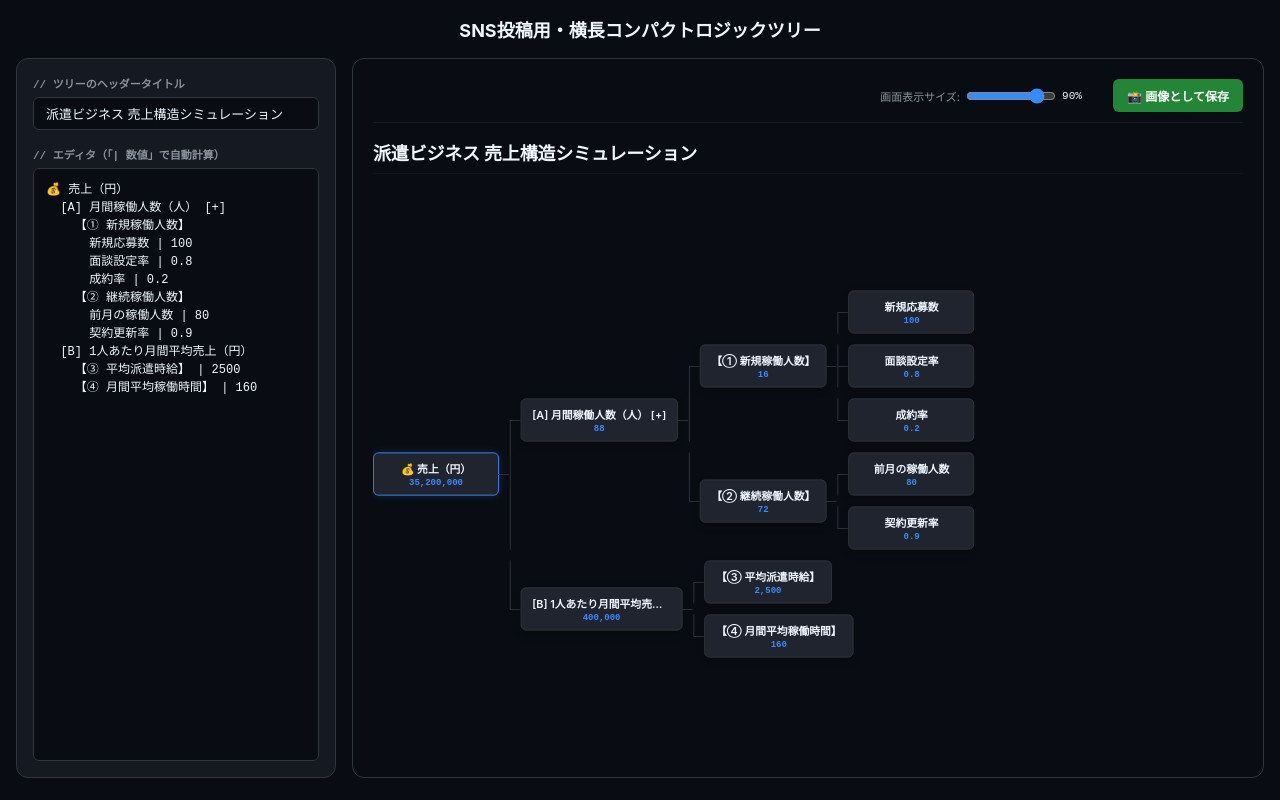
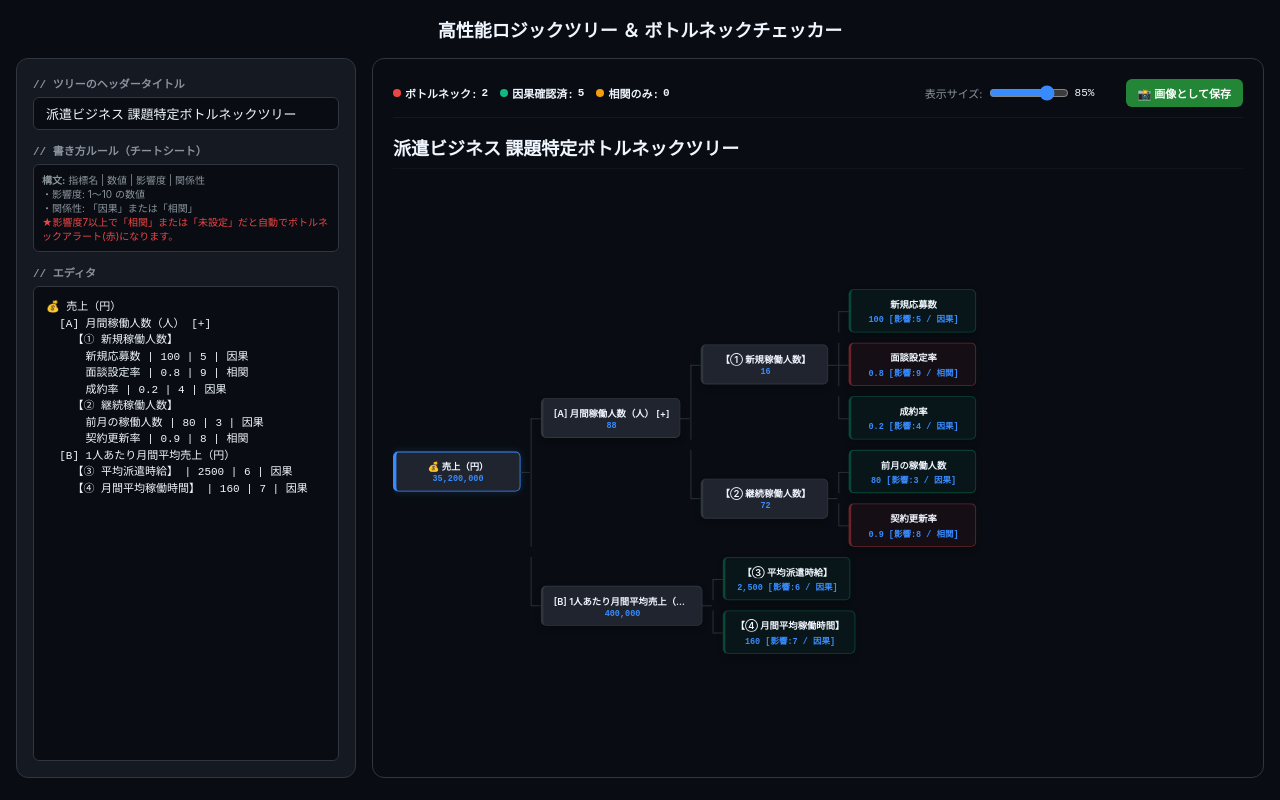
Before and after one commit to sarrow04/momo, a plain HTML site: page index.html in a window 1280 px wide. Drawn offline with nearby package versions, Linux system fonts and the light colour scheme.

Commit message:
index.html を更新

```diff
--- a/index.html
+++ b/index.html
@@ -3,7 +3,7 @@
 <head>
 <meta charset="UTF-8">
 <meta name="viewport" content="width=device-width, initial-scale=1.0">
-<title>画像ダウンロード対応・ロジックツリーシミュレーター</title>
+<title>フルスペック・ロジックツリー＆ボトルネックチェッカー</title>
 <script src="https://cdnjs.cloudflare.com/ajax/libs/html2canvas/1.4.1/html2canvas.min.js"></script>
 <style>
 :root{
@@ -15,7 +15,12 @@
   --blue-glow:#388BFD;
   --card-bg:#1F242E;
   --line-color:#30363D;
-  --zoom-scale: 0.9;
+  --zoom-scale: 0.85;
+
+  /* ボトルネックチェッカー用カラー */
+  --red:#EF4444;
+  --green:#10B981;
+  --yellow:#F59E0B;
 }
 *{box-sizing:border-box;margin:0;padding:0}
 body{background:var(--bg);color:var(--text);font-family:-apple-system,BlinkMacSystemFont,'Segoe UI',sans-serif;min-height:100vh;padding:16px}
@@ -23,61 +28,63 @@ body{background:var(--bg);color:var(--text);font-family:-apple-system,BlinkMacSy
 header{text-align:center;margin-bottom:16px}
 header h1{font-size:18px;font-weight:700}
 
-.layout{display:grid;grid-template-columns:320px 1fr;gap:16px;max-width:1600px;margin:0 auto;height:calc(100vh - 80px)}
+.layout{display:grid;grid-template-columns:340px 1fr;gap:16px;max-width:1600px;margin:0 auto;height:calc(100vh - 80px)}
 @media(max-width:900px){.layout{grid-template-columns:1fr;height:auto}}
 
 /* ── 左側：入力パネル ── */
 .panel{background:var(--panel-bg);border:1px solid var(--border);border-radius:12px;padding:16px;display:flex;flex-direction:column}
 .panel-title{font-size:11px;font-weight:600;color:var(--muted);margin-bottom:6px;font-family:monospace;text-transform:uppercase}
+.cheatsheet{background:var(--bg);border:1px solid var(--border);border-radius:6px;padding:8px;font-size:10px;color:var(--muted);margin-bottom:12px;line-height:1.4}
 
 #title-input {
   background: var(--bg); border: 1px solid var(--border); border-radius: 6px; color: var(--text);
-  padding: 8px 12px; font-size: 13px; outline: none; margin-bottom: 16px;
+  padding: 8px 12px; font-size: 13px; outline: none; margin-bottom: 12px;
 }
-#title-input:focus { border-color: var(--blue-glow); }
-textarea{flex:1;background:var(--bg);border:1px solid var(--border);border-radius:6px;color:var(--text);font-family:'Courier New',monospace;font-size:12px;padding:12px;resize:none;outline:none;line-height:1.5;min-height:250px}
+textarea{flex:1;background:var(--bg);border:1px solid var(--border);border-radius:6px;color:var(--text);font-family:'Courier New',monospace;font-size:11px;padding:12px;resize:none;outline:none;line-height:1.5;min-height:250px}
 
-/* ── 右側：ツリー表示キャンバス ── */
+/* ── 右側：キャンバス ── */
 .tree-canvas{flex:1;background:var(--bg);border:1px solid var(--border);border-radius:12px;padding:20px;overflow:auto;display:flex;flex-direction:column;position:relative}
 
-/* 上部コントロール */
-.canvas-controls-bar{display:flex;justify-content:flex-end;align-items:center;margin-bottom:16px;flex-shrink:0;padding-bottom:10px;border-bottom:1px solid rgba(48,54,61,0.3)}
+/* コントロール＆サマリーカウンター */
+.canvas-controls-bar{display:flex;justify-content:space-between;align-items:center;margin-bottom:16px;flex-shrink:0;padding-bottom:10px;border-bottom:1px solid rgba(48,54,61,0.3);gap:10px;flex-wrap:wrap}
+.counter-box{display:flex;gap:12px;font-size:11px;font-weight:600;font-family:monospace}
+.count-item{display:flex;align-items:center;gap:4px}
+.count-dot{width:8px;height:8px;border-radius:50%}
+
 .canvas-controls{display:flex;align-items:center;gap:16px;}
 .zoom-ctrl{display:flex;align-items:center;gap:6px;font-size:11px;color:var(--muted)}
-.zoom-ctrl input[type="range"] { cursor: pointer; accent-color: var(--blue-glow); width: 90px; }
+.zoom-ctrl input[type="range"] { cursor: pointer; accent-color: var(--blue-glow); width: 80px; }
 #zoom-val { font-family: monospace; color: var(--text); min-width: 35px; }
+.download-btn{background:#238636;color:#fff;border:none;border-radius:6px;padding:6px 12px;font-size:11px;font-weight:600;cursor:pointer;}
 
-/* ★ボタンをグリーンにして画像保存用に変更 */
-.download-btn{background:#238636;color:#fff;border:none;border-radius:6px;padding:8px 14px;font-size:12px;font-weight:600;cursor:pointer;transition: opacity 0.2s;}
-.download-btn:hover{opacity: 0.9;}
-
-/* ── 基本外観（スマホでは縦に並ぶが、画像化の瞬間は強制的に美しい横長になる） ── */
+/* 表示領域 */
 .canvas-body { display: flex; flex-direction: column; gap: 16px; flex: 1; justify-content: start; }
 .title-zone { width: 100%; border-bottom: 1px solid rgba(48,54,61,0.2); padding-bottom: 8px; }
-.canvas-title { font-size: 18px; font-weight: 700; color: var(--text); letter-spacing: -0.01em; }
+.canvas-title { font-size: 18px; font-weight: 700; color: var(--text); }
 
 .tree-zone { flex: 1; overflow: auto; display: flex; align-items: center; }
-.tree-container {
-  transform: scale(var(--zoom-scale));
-  transform-origin: left center;
-  display: flex;
-  flex-direction: column;
-}
+.tree-container { transform: scale(var(--zoom-scale)); transform-origin: left center; display: flex; flex-direction: column; }
 .tree-branch { display: flex; align-items: center; position: relative; }
 
-/* ── 4角ボックス＆接続線のデザイン ── */
+/* ── 4角ボックス（ボトルネック対応） ── */
 .node-box {
   background: var(--card-bg); border: 1px solid var(--border); color: var(--text);
-  padding: 8px 12px; border-radius: 6px; min-width: 140px; max-width: 180px;
+  padding: 8px 12px; border-radius: 6px; min-width: 150px; max-width: 190px;
   text-align: center; box-shadow: 0 4px 8px rgba(0,0,0,0.3); position: relative; z-index: 2; display: flex; flex-direction: column; gap: 2px;
+  border-left: 3px solid var(--border); /* 左端にステータス線をデフォルト配置 */
 }
-.node-box.root-node { border: 1.5px solid var(--blue-glow); box-shadow: 0 0 10px rgba(56, 139, 253, 0.2); }
-.node-title { font-size: 12px; font-weight: 600; white-space: nowrap; overflow: hidden; text-overflow: ellipsis; }
+.node-box.root-node { border: 1.5px solid var(--blue-glow); border-left: 4px solid var(--blue-glow); box-shadow: 0 0 10px rgba(56, 139, 253, 0.2); }
+.node-title { font-size: 11px; font-weight: 600; white-space: nowrap; overflow: hidden; text-overflow: ellipsis; }
 .node-sub { font-size: 10px; color: var(--blue-glow); font-weight: 700; font-family: monospace; }
 .node-box:not(.has-val) .node-sub { color: var(--muted); font-weight: 400; }
 
+/* ボトルネックアラートクラス */
+.node-box.bn-bottleneck { border-left-color: var(--red); background: rgba(239, 68, 68, 0.05); border-color: rgba(239, 68, 68, 0.4); }
+.node-box.bn-causal { border-left-color: var(--green); background: rgba(16, 185, 129, 0.05); border-color: rgba(16, 185, 129, 0.3); }
+.node-box.bn-corr { border-left-color: var(--yellow); background: rgba(245, 158, 11, 0.05); border-color: rgba(245, 158, 11, 0.3); }
+
+/* 接続線 */
 .children-container { display: flex; flex-direction: column; gap: 12px; padding-left: 24px; position: relative; }
-
 .node-box::after { content: ''; position: absolute; top: 50%; right: -12px; width: 12px; height: 1px; background: var(--line-color); z-index: 1; }
 .node-box.leaf::after { display: none; }
 .children-container > .tree-branch::before { content: ''; position: absolute; top: 50%; left: -12px; width: 12px; height: 1px; background: var(--line-color); z-index: 1; }
@@ -87,62 +94,61 @@ textarea{flex:1;background:var(--bg);border:1px solid var(--border);border-radiu
 .children-container > .tree-branch:not(:first-child):not(:last-child)::after { top: 0; bottom: 0; }
 .children-container > .tree-branch:first-child:last-child::after { display: none; }
 
-/* ── 📸 画像エクスポート時だけの「超きれいな横長」強制CSS ── */
+/* 画像エクスポート用スタイル */
 .canvas-body.exporting {
-  display: flex !important;
-  flex-direction: row !important; /* 絶対に横並び */
-  align-items: center !important;
-  gap: 32px !important;
-  padding: 40px !important;
-  background: #090D13 !important;
-  width: max-content !important; /* 横幅をコンテンツに自動追従 */
-  height: auto !important;
+  display: flex !important; flex-direction: row !important; align-items: center !important; gap: 32px !important; padding: 40px !important; background: #090D13 !important; width: max-content !important; height: auto !important;
 }
-.canvas-body.exporting .title-zone {
-  width: 180px !important;
-  border-right: 1px solid rgba(48,54,61,0.5) !important;
-  border-bottom: none !important;
-  padding-bottom: 0 !important;
-  padding-right: 20px !important;
-}
-.canvas-body.exporting .tree-container {
-  transform: none !important; /* ボケ防止のために一度等倍でキャプチャ */
-}
+.canvas-body.exporting .title-zone { width: 180px !important; border-right: 1px solid rgba(48,54,61,0.5) !important; border-bottom: none !important; padding-bottom: 0 !important; padding-right: 20px !important; }
+.canvas-body.exporting .tree-container { transform: none !important; }
 </style>
 </head>
 <body>
 
 <header>
-  <h1>SNS投稿用・横長コンパクトロジックツリー</h1>
+  <h1>高性能ロジックツリー ＆ ボトルネックチェッカー</h1>
 </header>
 
 <div class="layout">
   <div class="panel">
     <div class="panel-title">// ツリーのヘッダータイトル</div>
-    <input type="text" id="title-input" placeholder="タイトル" value="派遣ビジネス 売上構造シミュレーション">
+    <input type="text" id="title-input" value="派遣ビジネス 課題特定ボトルネックツリー">
 
-    <div class="panel-title">// エディタ（「| 数値」で自動計算）</div>
+    <div class="panel-title">// 書き方ルール（チートシート）</div>
+    <div class="cheatsheet">
+      <strong>構文:</strong> 指標名 | 数値 | 影響度 | 関係性<br>
+      ・影響度: 1〜10 の数値<br>
+      ・関係性: 「因果」または「相関」<br>
+      <span style="color:var(--red)">★影響度7以上で「相関」または「未設定」だと自動でボトルネックアラート(赤)になります。</span>
+    </div>
+
+    <div class="panel-title">// エディタ</div>
     <textarea id="tree-input" spellcheck="false">💰 売上（円）
   [A] 月間稼働人数（人） [+]
     【① 新規稼働人数】
-      新規応募数 | 100
-      面談設定率 | 0.8
-      成約率 | 0.2
+      新規応募数 | 100 | 5 | 因果
+      面談設定率 | 0.8 | 9 | 相関
+      成約率 | 0.2 | 4 | 因果
     【② 継続稼働人数】
-      前月の稼働人数 | 80
-      契約更新率 | 0.9
+      前月の稼働人数 | 80 | 3 | 因果
+      契約更新率 | 0.9 | 8 | 相関
   [B] 1人あたり月間平均売上（円）
-    【③ 平均派遣時給】 | 2500
-    【④ 月間平均稼働時間】 | 160</textarea>
+    【③ 平均派遣時給】 | 2500 | 6 | 因果
+    【④ 月間平均稼働時間】 | 160 | 7 | 因果</textarea>
   </div>
 
   <div class="tree-canvas">
     <div class="canvas-controls-bar">
+      <div class="counter-box">
+        <div class="count-item"><div class="count-dot" style="background:var(--red)"></div>ボトルネック: <span id="cb-cnt">0</span></div>
+        <div class="count-item"><div class="count-dot" style="background:var(--green)"></div>因果確認済: <span id="cc-cnt">0</span></div>
+        <div class="count-item"><div class="count-dot" style="background:var(--yellow)"></div>相関のみ: <span id="cr-cnt">0</span></div>
+      </div>
+
       <div class="canvas-controls">
         <div class="zoom-ctrl">
-          <span>画面表示サイズ:</span>
-          <input type="range" id="zoom-slider" min="0.3" max="1.0" step="0.05" value="0.9">
-          <span id="zoom-val">90%</span>
+          <span>表示サイズ:</span>
+          <input type="range" id="zoom-slider" min="0.3" max="1.0" step="0.05" value="0.85">
+          <span id="zoom-val">85%</span>
         </div>
         <button class="download-btn" onclick="saveAsImage()">📸 画像として保存</button>
       </div>
@@ -170,6 +176,13 @@ const canvasTitleDisplay = document.getElementById('canvas-title-display');
 const zoomSlider = document.getElementById('zoom-slider');
 const zoomVal = document.getElementById('zoom-val');
 
+// カウンター要素
+const cbCnt = document.getElementById('cb-cnt');
+const ccCnt = document.getElementById('cc-cnt');
+const crCnt = document.getElementById('cr-cnt');
+
+let globalCounts = { bottleneck: 0, causal: 0, corr: 0 };
+
 function updateTitleDisplay() {
   canvasTitleDisplay.textContent = titleInput.value;
 }
@@ -182,42 +195,11 @@ zoomSlider.addEventListener('input', (e) => {
   zoomVal.textContent = Math.round(val * 100) + '%';
 });
 
-// ★ワンクリックで高解像度横長PNGをダウンロードするコアロジック
-function saveAsImage() {
-  const target = document.getElementById('capture-target');
-
-  // 1. 画像化のために一時的に「横長エクスポートモード」のCSSを適用
-  target.classList.add('exporting');
-
-  // 2. CSSが適用されるのをわずかに待ってからキャプチャ
-  setTimeout(() => {
-    html2canvas(target, {
-      backgroundColor: '#090D13', // 背景色を黒に固定
-      scale: 2,                   // ★解像度を2倍にしてXやnoteでも文字が絶対ボケないようにする
-      logging: false,
-      width: target.scrollWidth,
-      height: target.scrollHeight
-    }).then(canvas => {
-      // 3. キャプチャが終わったら画面の表示を元に戻す
-      target.classList.remove('exporting');
-
-      // 4. ダウンロード処理を実行
-      const link = document.createElement('a');
-      const filename = titleInput.value.trim() || 'logic-tree';
-      link.download = filename + '.png';
-      link.href = canvas.toDataURL('image/png');
-      link.click();
-    });
-  }, 100);
-}
-
-function escapeHtml(str) {
-  return str.replace(/&/g, '&amp;').replace(/</g, '&lt;').replace(/>/g, '&gt;');
-}
-
+// 解析・計算・ボトルネック判定
 function parseAndCalculateTree(text) {
   const lines = text.split('\n');
   const nodes = [];
+  globalCounts = { bottleneck: 0, causal: 0, corr: 0 };
 
   lines.forEach((line, index) => {
     if (!line.trim()) return;
@@ -227,16 +209,49 @@ function parseAndCalculateTree(text) {
     let name = rawName;
     let customSub = "";
     let value = null;
+    let score = 0;
+    let rel = "none";
 
+    // 「|」で分割
     if (rawName.includes('|')) {
       const parts = rawName.split('|');
-      name = parts[0].trim();
-      customSub = parts[1].trim();
+      name = parts[0] ? parts[0].trim() : "";
+      customSub = parts[1] ? parts[1].trim() : "";
+
+      // 数値解析
       const num = parseFloat(customSub.replace(/,/g, ''));
       if (!isNaN(num)) value = num;
+
+      // 影響度解析 (parts[2])
+      if (parts[2]) {
+        const s = parseInt(parts[2].trim());
+        if (!isNaN(s)) score = s;
+      }
+
+      // 関係性解析 (parts[3])
+      if (parts[3]) {
+        const r = parts[3].trim();
+        if (r.includes('因果') || r.toLowerCase() === 'causal') rel = 'causal';
+        if (r.includes('相関') || r.toLowerCase() === 'corr') rel = 'corr';
+      }
     }
 
-    nodes.push({ id: index, name, indent, customSub, value, children: [] });
+    // ★ボトルネックロジックの判定
+    let bnStatus = "";
+    if (indent >= 0) { // ルート以外
+      if ((rel === 'corr' || rel === 'none') && score >= 7) {
+        bnStatus = "bottleneck";
+        globalCounts.bottleneck++;
+      } else if (rel === 'causal') {
+        bnStatus = "causal";
+        globalCounts.causal++;
+      } else if (rel === 'corr') {
+        bnStatus = "corr";
+        globalCounts.corr++;
+      }
+    }
+
+    nodes.push({ id: index, name, indent, customSub, value, score, rel, bnStatus, children: [] });
   });
 
   const root = { name: "Root", children: [], indent: -1 };
@@ -268,6 +283,12 @@ function parseAndCalculateTree(text) {
   }
 
   root.children.forEach(rollUp);
+
+  // カウンターの更新
+  cbCnt.textContent = globalCounts.bottleneck;
+  ccCnt.textContent = globalCounts.causal;
+  crCnt.textContent = globalCounts.corr;
+
   return root.children;
 }
 
@@ -280,6 +301,12 @@ function generateTreeHtml(nodes, isRoot = true) {
     const rootClass = isRoot ? "root-node" : "";
     const hasValClass = node.value !== null ? "has-val" : "";
 
+    // ボトルネックのステータスクラス付与
+    let bnClass = "";
+    if (node.bnStatus === "bottleneck") bnClass = "bn-bottleneck";
+    if (node.bnStatus === "causal") bnClass = "bn-causal";
+    if (node.bnStatus === "corr") bnClass = "bn-corr";
+
     let subtitle = node.customSub || "未設定";
     if (node.value !== null) {
       if (Number.isInteger(node.value)) {
@@ -289,8 +316,14 @@ function generateTreeHtml(nodes, isRoot = true) {
       }
     }
 
+    // 影響度や関係性が入力されている場合は、サブテキストの横にバッジ風に添える
+    if (node.score > 0) {
+      const relJa = node.rel === 'causal' ? '因果' : (node.rel === 'corr' ? '相関' : '未定');
+      subtitle += ` [影響:${node.score} / ${relJa}]`;
+    }
+
     html += `<div class="tree-branch">`;
-    html += `  <div class="node-box ${leafClass} ${rootClass} ${hasValClass}">`;
+    html += `  <div class="node-box ${leafClass} ${rootClass} ${hasValClass} ${bnClass}">`;
     html += `    <div class="node-title" title="${escapeHtml(node.name)}">${escapeHtml(node.name)}</div>`;
     html += `    <div class="node-sub">${escapeHtml(subtitle)}</div>`;
     html += `  </div>`;
@@ -311,6 +344,31 @@ function updateTree() {
   output.innerHTML = generateTreeHtml(nodes);
 }
 
+function saveAsImage() {
+  const target = document.getElementById('capture-target');
+  target.classList.add('exporting');
+  setTimeout(() => {
+    html2canvas(target, {
+      backgroundColor: '#090D13',
+      scale: 2,
+      logging: false,
+      width: target.scrollWidth,
+      height: target.scrollHeight
+    }).then(canvas => {
+      target.classList.remove('exporting');
+      const link = document.createElement('a');
+      const filename = titleInput.value.trim() || 'bottleneck-tree';
+      link.download = filename + '.png';
+      link.href = canvas.toDataURL('image/png');
+      link.click();
+    });
+  }, 100);
+}
+
+function escapeHtml(str) {
+  return str.replace(/&/g, '&amp;').replace(/</g, '&lt;').replace(/>/g, '&gt;');
+}
+
 input.addEventListener('input', updateTree);
 updateTree();
 </script>
```
